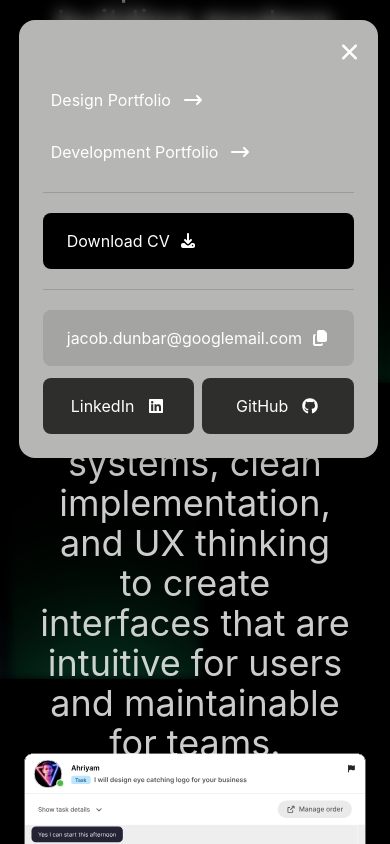
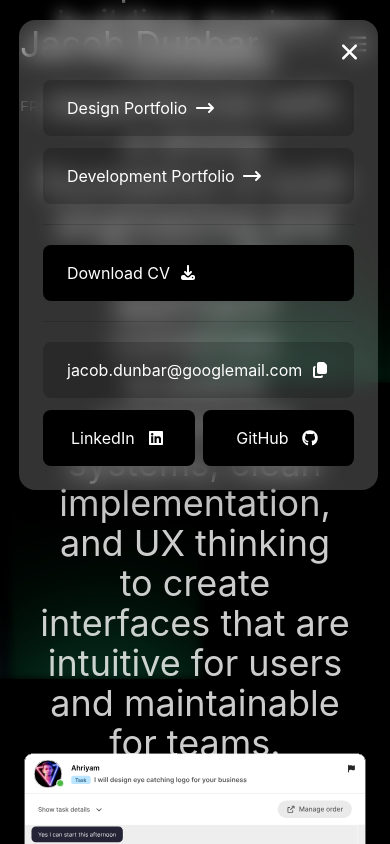
Before and after one commit to Jacob-Dunbar/website-2025, a Vue app: page /development in a window 390 px wide. Both pictures are taken after a click on the button 357 px from the left and 44 px from the top of the page. Shown: the top 844 px of the page. Built offline with nearby package versions, Linux system fonts and the light colour scheme.

Commit message:
add dark logo to mobile menu

```diff
--- a/src/components/MobileMenu.vue
+++ b/src/components/MobileMenu.vue
@@ -11,6 +11,12 @@ export default {
       email: "jacob.dunbar@googlemail.com",
       emailCopied: false,
     };
+  },
+  props: {
+    darkLogo: {
+      type: Boolean,
+      default: false,
+    },
   },
   components: {
     BaseButton,
@@ -96,7 +102,8 @@ export default {
     <Transition name="blob">
       <div
         v-if="menuOpen"
-        class="absolute -top-3 -right-2 rounded-2xl bg-[#b6b6b4] pt-3 pb-6 px-2 flex flex-col shadow-xl"
+        class="absolute -top-3 -right-2 rounded-2xl pt-3 pb-6 px-2 flex flex-col backdrop-blur-md shadow-xl"
+        :class="darkLogo ? 'bg-main-dark/20' : 'bg-main-light/20'"
       >
         <div class="flex justify-end">
           <button @click="closeMenu" class="rounded-lg p-2 hover:bg-main-dark/10 transition">
@@ -107,7 +114,7 @@ export default {
         <div class="px-4 pt-2 flex flex-col gap-3">
           <router-link
             to="/design"
-            class="rounded-lg flex gap-3 items-center px-2 py-2 transition hover:bg-main-dark/30"
+            class="flex cursor-pointer w-full items-center rounded-lg gap-2 px-6 py-4 bg-main-dark/20 hover:bg-main-dark/15"
           >
             Design Portfolio
             <font-awesome-icon icon="arrow-right-long" />
@@ -115,7 +122,7 @@ export default {
 
           <router-link
             to="/development"
-            class="rounded-lg flex gap-3 items-center px-2 py-2 transition hover:bg-main-dark/30"
+            class="flex cursor-pointer w-full items-center rounded-lg gap-2 px-6 py-4 bg-main-dark/20 hover:bg-main-dark/15"
           >
             Development Portfolio
             <font-awesome-icon icon="arrow-right-long" />
@@ -129,7 +136,7 @@ export default {
 
           <button
             @click="copyEmail"
-            class="flex cursor-pointer w-full items-center rounded-lg gap-2 px-6 py-4 bg-main-dark/10 hover:bg-main-dark/15 active:bg-main-dark/20"
+            class="flex cursor-pointer w-full items-center rounded-lg gap-2 px-6 py-4 bg-main-dark/20 hover:bg-main-dark/15 active:bg-main-dark/20"
           >
             jacob.dunbar@googlemail.com
             <font-awesome-icon :icon="emailCopied ? 'check' : 'copy'" />
@@ -139,7 +146,7 @@ export default {
             <a
               href="https://linkedin.com/in/jacob--dunbar"
               target="_blank"
-              class="flex items-center gap-3 px-6 py-4 bg-main-dark/75 text-main-light rounded-lg flex-1 justify-center hover:bg-main-dark/80"
+              class="flex items-center gap-3 px-6 py-4 bg-main-dark text-main-light rounded-lg flex-1 justify-center hover:bg-main-dark/80"
             >
               LinkedIn
               <font-awesome-icon :icon="['fab', 'linkedin']" />
@@ -148,7 +155,7 @@ export default {
             <a
               href="https://github.com/Jacob-Dunbar"
               target="_blank"
-              class="flex items-center gap-3 px-6 py-4 bg-main-dark/75 text-main-light rounded-lg flex-1 justify-center hover:bg-main-dark/80"
+              class="flex items-center gap-3 px-6 py-4 bg-main-dark text-main-light rounded-lg flex-1 justify-center hover:bg-main-dark/80"
             >
               GitHub
               <font-awesome-icon :icon="['fab', 'github']" />
```
